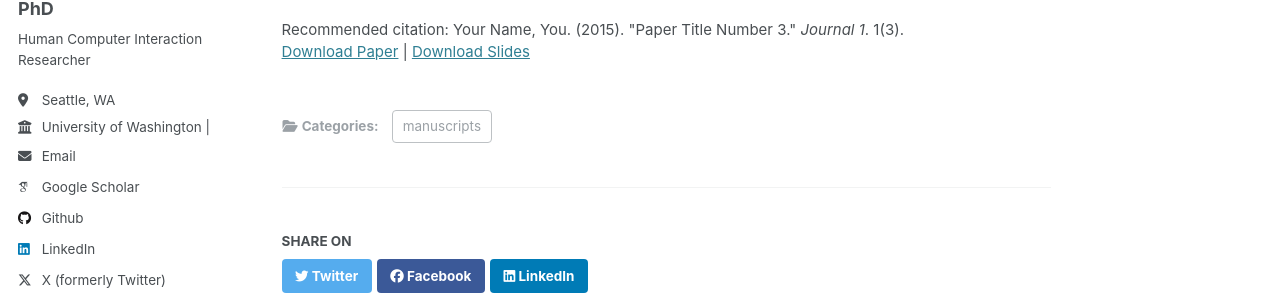
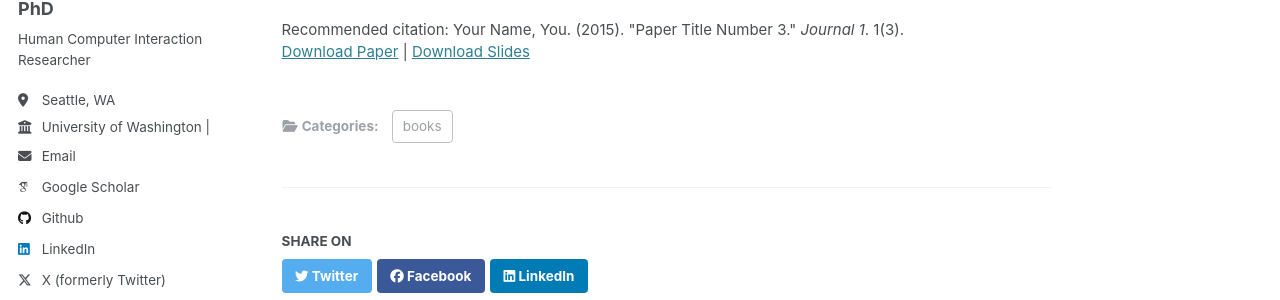
Before and after one commit to danper2024/APT, a Jekyll site: the page built from _publications/2015-10-01-paper-title-number-3.md, in a window 1280 px wide and 1130 px high. Shown: the part 342-642 px from the top of the window. Built offline with Jekyll 4.4.1, drawn with Linux system fonts in a browser that asks for light colours; some web fonts are replaced.

Commit message:
Update 2015-10-01-paper-title-number-3.md
Signed-off-by: danper2024 <dan.perkins@outlook.com>

```diff
--- a/_publications/2015-10-01-paper-title-number-3.md
+++ b/_publications/2015-10-01-paper-title-number-3.md
@@ -1,7 +1,7 @@
 ---
 title: "Books"
-collection: book
-category: manuscripts
+collection: books
+category: books
 permalink: /publication/2015-10-01-paper-title-number-3
 excerpt: 'This paper is about the number 3. The number 4 is left for future work.'
 date: 2015-10-01
```
